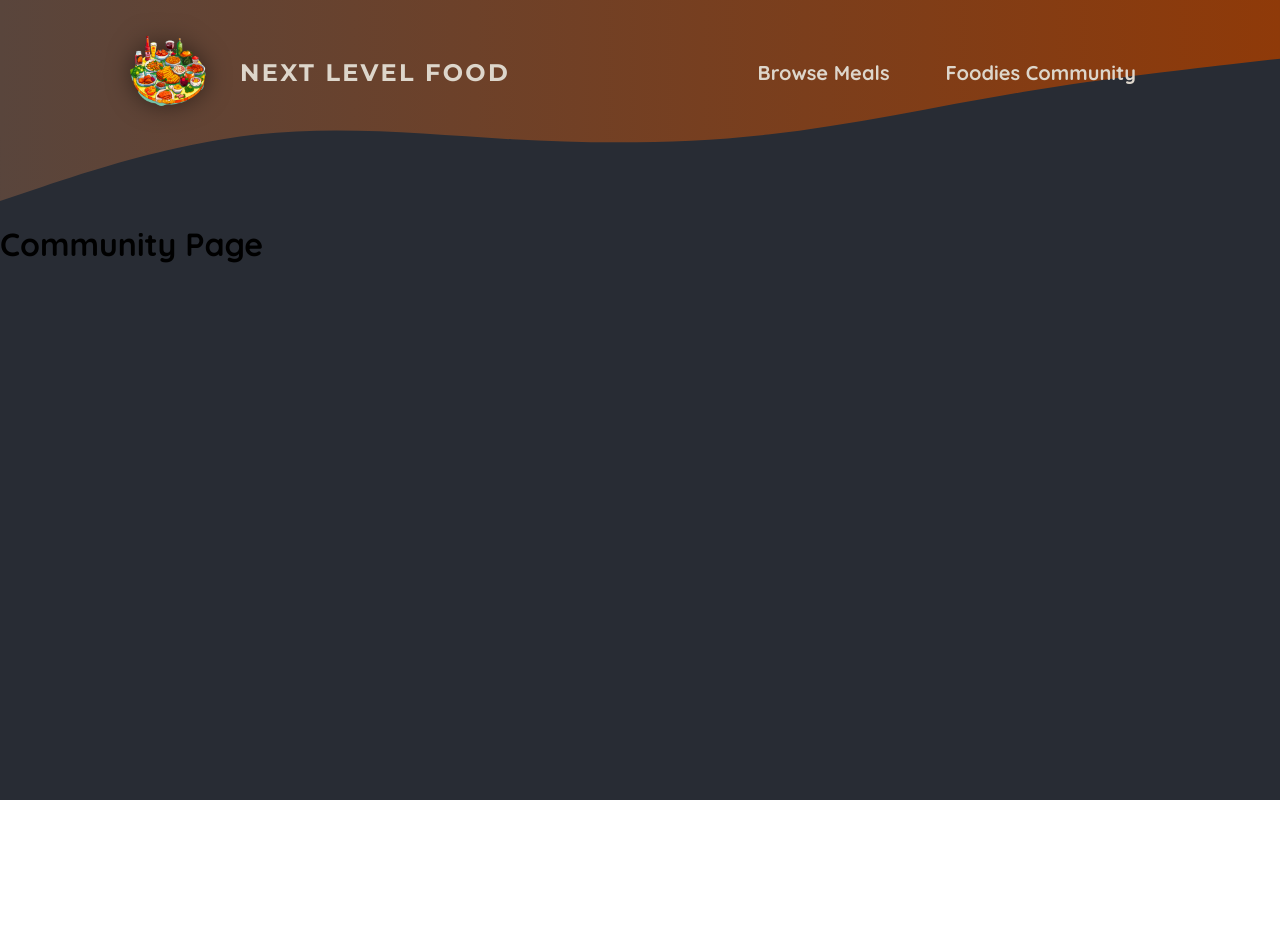
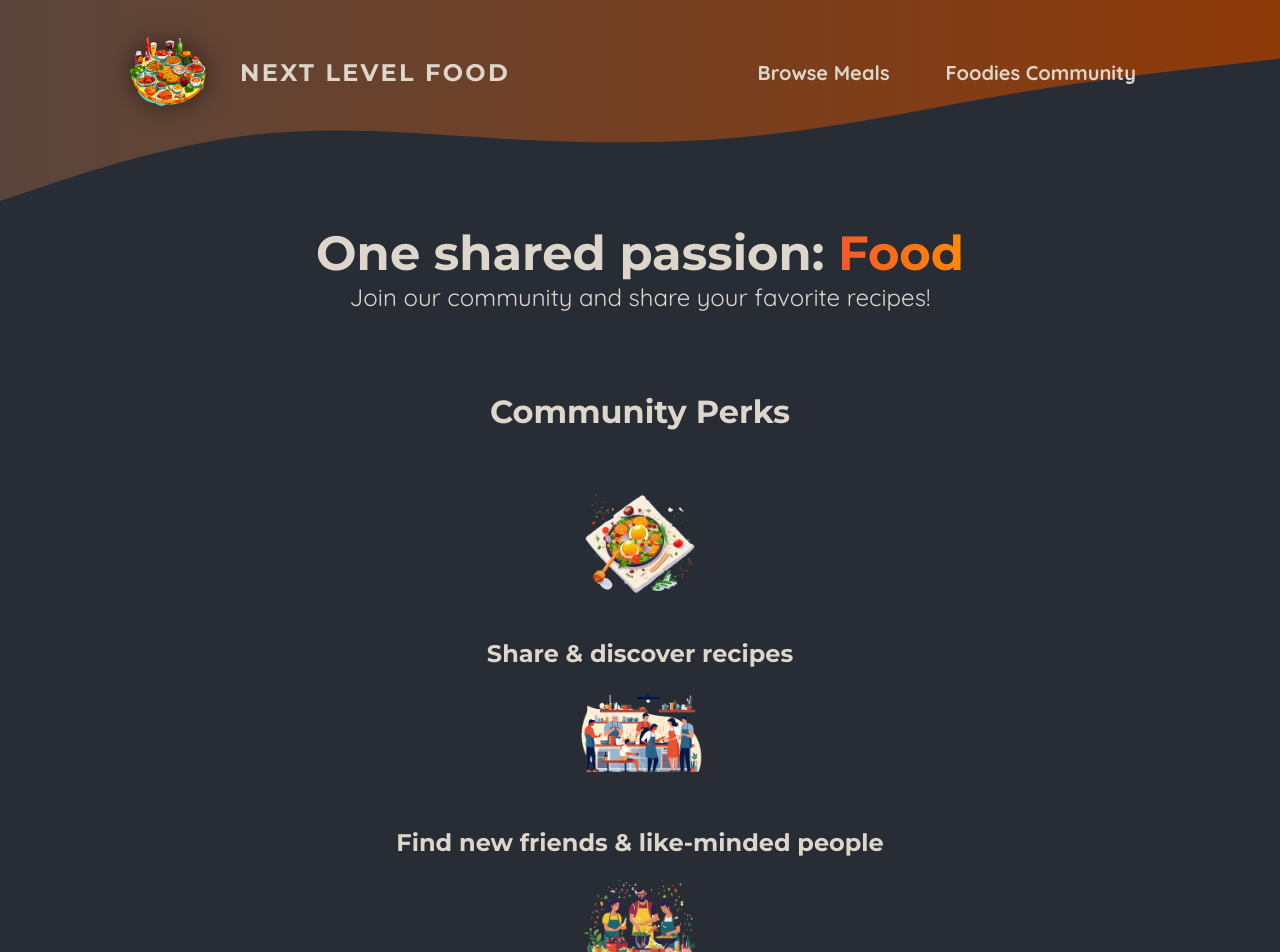
Before and after one commit to prajaktagd/next-level-food, a Next.js app: page /community in a window 1280 px wide. Shown: the top 952 px of the page. Before the commit the page ends 800 px from the top, so only its background shows below. Built offline with nearby package versions, Linux system fonts and the light colour scheme.

Commit message:
Update the community page with the content and styling

```diff
--- /dev/null
+++ b/app/community/page.module.css
@@ -0,0 +1,61 @@
+.header {
+  gap: 3rem;
+  margin: 3rem auto 5rem auto;
+  width: 90%;
+  max-width: 75rem;
+  color: #ddd6cb;
+  font-size: 1.5rem;
+  text-align: center;
+}
+
+.header h1 {
+  font-family: "Montserrat", sans-serif;
+}
+
+.highlight {
+  background: linear-gradient(90deg, #f9572a, #ff8a05);
+  background-clip: text;
+  -webkit-background-clip: text;
+  -webkit-text-fill-color: transparent;
+}
+
+.main {
+  width: 90%;
+  max-width: 40rem;
+  margin: 0 auto;
+  text-align: center;
+}
+
+.main h2 {
+  font-family: "Montserrat", sans-serif;
+  font-size: 2rem;
+  margin-bottom: 3rem;
+  color: #ddd6cb;
+}
+
+.perks {
+  list-style: none;
+  margin: 3rem 0;
+  padding: 0;
+}
+
+.perks li {
+  display: flex;
+  flex-direction: column;
+  align-items: center;
+  gap: 2rem;
+}
+
+.perks img {
+  width: 8rem;
+  height: 8rem;
+  object-fit: contain;
+}
+
+.perks p {
+  font-family: "Montserrat", sans-serif;
+  font-size: 1.5rem;
+  font-weight: bold;
+  margin: 0;
+  color: #ddd6cb;
+}
--- a/app/community/page.tsx
+++ b/app/community/page.tsx
@@ -1,5 +1,41 @@
+import Image from "next/image";
+
+import mealIcon from "@/assets/icons/meal.png";
+import communityIcon from "@/assets/icons/community.png";
+import eventsIcon from "@/assets/icons/events.png";
+import styles from "./page.module.css";
+
 const Community = () => {
-  return <h1>Community Page</h1>;
+  return (
+    <>
+      <header className={styles.header}>
+        <h1>
+          One shared passion: <span className={styles.highlight}>Food</span>
+        </h1>
+        <p>Join our community and share your favorite recipes!</p>
+      </header>
+      <main className={styles.main}>
+        <h2>Community Perks</h2>
+        <ul className={styles.perks}>
+          <li>
+            <Image src={mealIcon} alt="A delicious meal" />
+            <p>Share & discover recipes</p>
+          </li>
+          <li>
+            <Image src={communityIcon} alt="A crowd of people, cooking" />
+            <p>Find new friends & like-minded people</p>
+          </li>
+          <li>
+            <Image
+              src={eventsIcon}
+              alt="A crowd of people at a cooking event"
+            />
+            <p>Participate in exclusive events</p>
+          </li>
+        </ul>
+      </main>
+    </>
+  );
 };
 
 export default Community;
```
Also changed, not shown: 1 other file (tests, documents, lock files or other folders).
